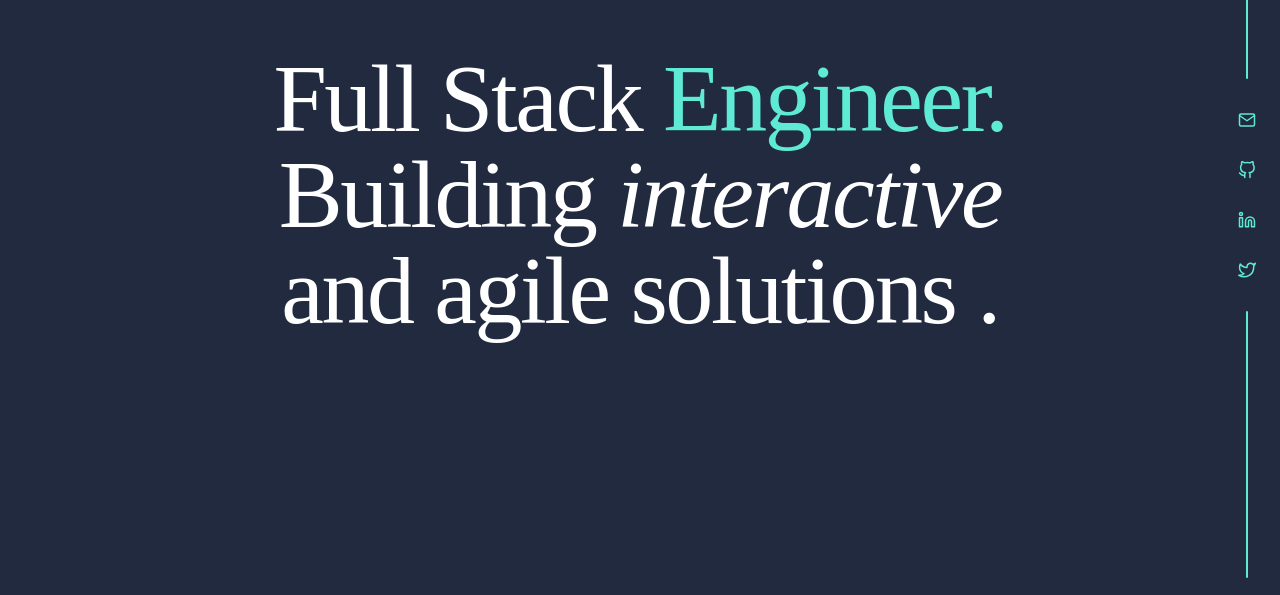
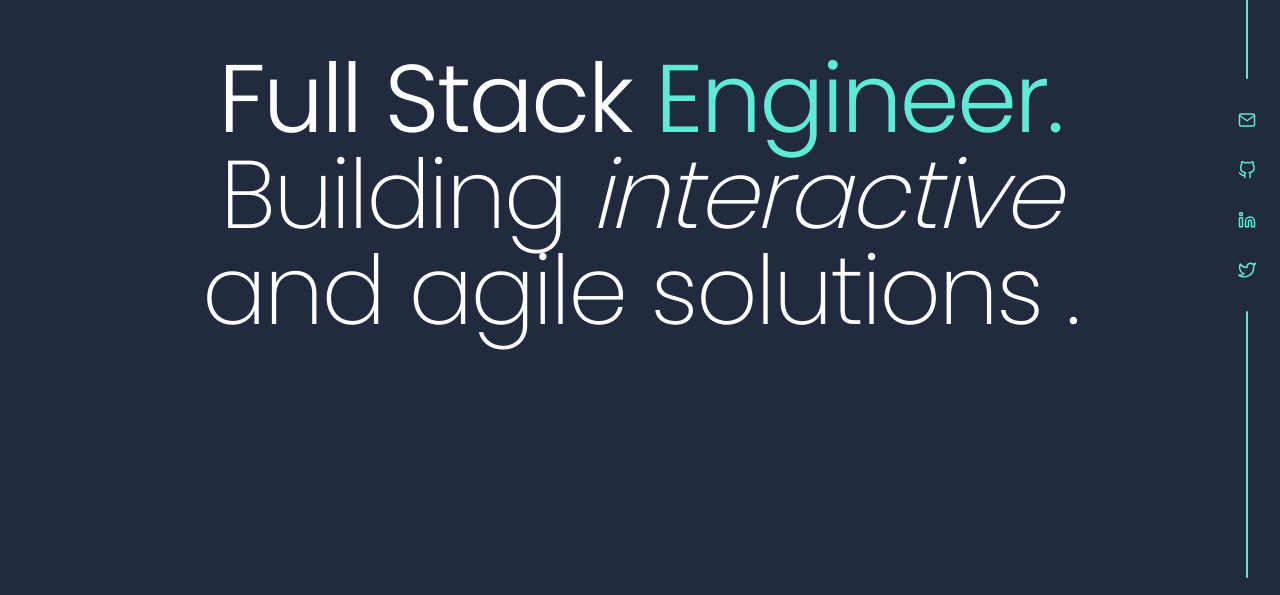
Before and after one commit to kelomo2502/gb_portfolio, a Next.js app: page / in a window 1280 px wide. Shown: the part 205-800 px from the top of the page. Built offline with nearby package versions, Linux system fonts and the light colour scheme.

Commit message:
Add google fonts

```diff
--- a/styles/globals.css
+++ b/styles/globals.css
@@ -1,6 +1,8 @@
-@import url('https://fonts.googleapis.com/css2?family=Spectral:ital,wght@0,200;0,300;1,200&display=swap');
+/* @import url('https://fonts.googleapis.com/css2?family=Spectral:ital,wght@0,200;0,300;1,200&display=swap');
 
-@import url('https://fonts.googleapis.com/css2?family=League+Spartan:wght@300;600&display=swap');
+@import url('https://fonts.googleapis.com/css2?family=League+Spartan:wght@300;600&display=swap'); */
+@import url('https://fonts.googleapis.com/css2?family=Poppins:wght@200;300;400;500;600;700;800;900&display=swap');
+@import url('https://fonts.googleapis.com/css2?family=Mulish:wght@200;300;400;500;600;700;800&display=swap');
 
 @tailwind base;
 @tailwind components;
--- a/tailwind.config.js
+++ b/tailwind.config.js
@@ -14,8 +14,8 @@ module.exports = {
         "neg": -1,
       },
       fontFamily: {
-        "spectral": ['Spectral', 'serif'],
-        "league": ['League Spartan', 'sans-serif'],
+        "spectral": ['Poppins', 'sans-serif'],
+        "league": ['Mulish', 'sans-serif'],
       },
       animation: {
         'spin-once': 'spin 1s linear',
```
